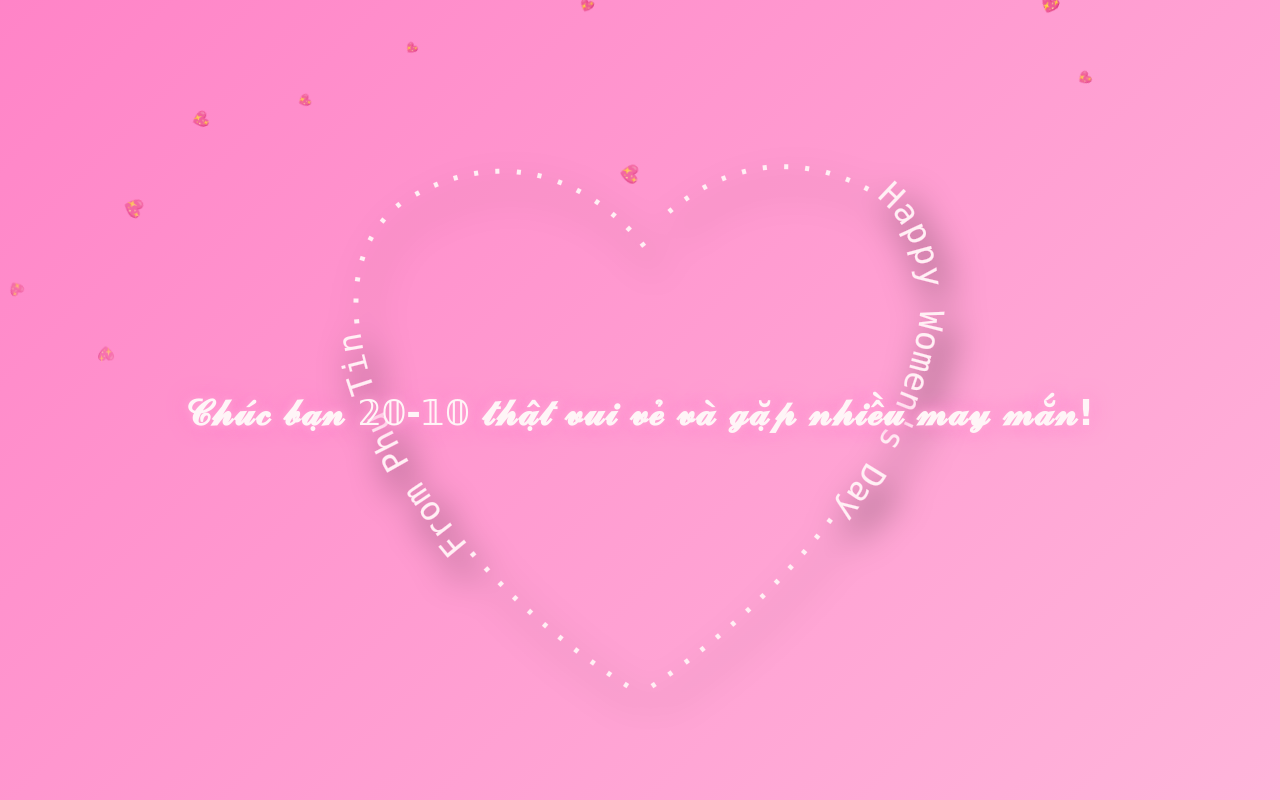
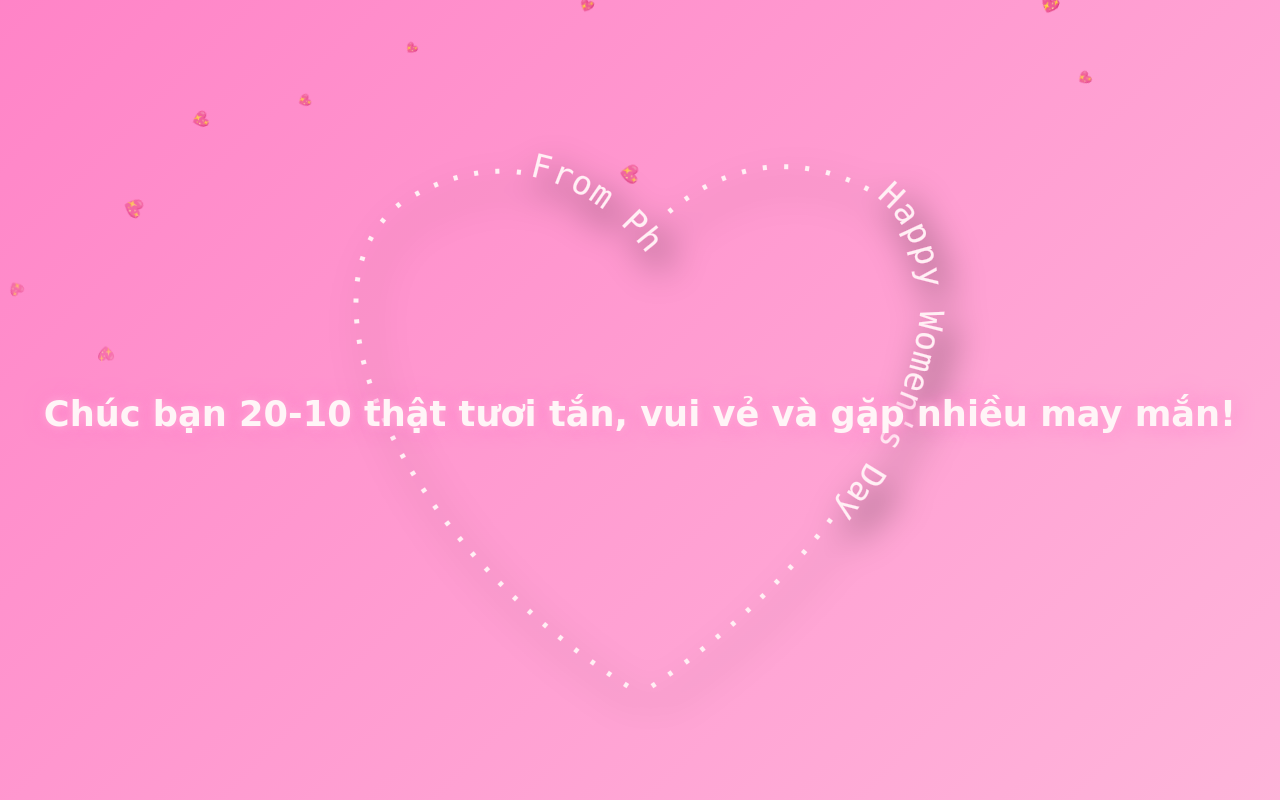
Before and after one commit to 21ya2065/2010, a plain HTML site: page index.html in a window 1280 px wide. Drawn offline with Linux system fonts and the light colour scheme.

Commit message:
Update index.html

```diff
--- a/index.html
+++ b/index.html
@@ -25,14 +25,14 @@
 
     <text dy="-2" filter="url(#f)">
       <textPath xlink:href="#partialPath" startOffset="12">
-        ...........Happy Women's Day........................From Phu Tin.............................
+        ...........Happy Women's Day.................................................From Phu Tin.............................
       </textPath>
     </text>
     <use id="useThePath" xlink:href="#partialPath" stroke="white" stroke-width=".5" stroke-opacity=".5"
       fill="none" style="display:none;" />
   </svg>
   <h1 class="wish-text">
-    𝓒𝓱𝓾́𝓬 𝓫𝓪̣𝓷 𝟚𝟘-𝟙𝟘 𝓽𝓱𝓪̣̂𝓽 𝓿𝓾𝓲 𝓿𝓮̉ 𝓿𝓪̀ 𝓰𝓪̣̆𝓹 𝓷𝓱𝓲𝓮̂̀𝓾 𝓶𝓪𝔂 𝓶𝓪̆́𝓷!
+    Chúc bạn 20-10 thật tươi tắn, vui vẻ và gặp nhiều may mắn!
   </h1>
 
   <script src="script.js"></script>
```
